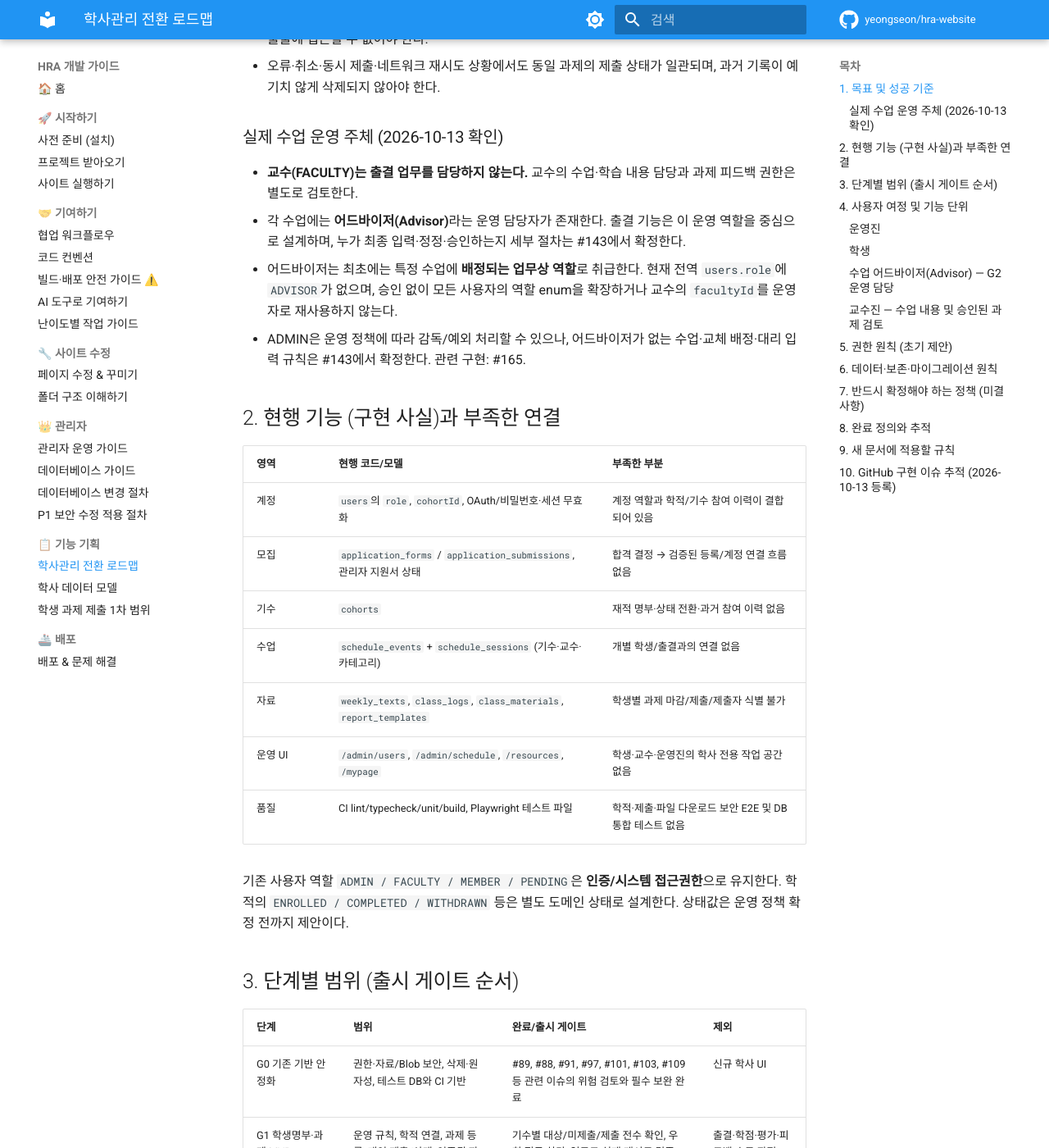
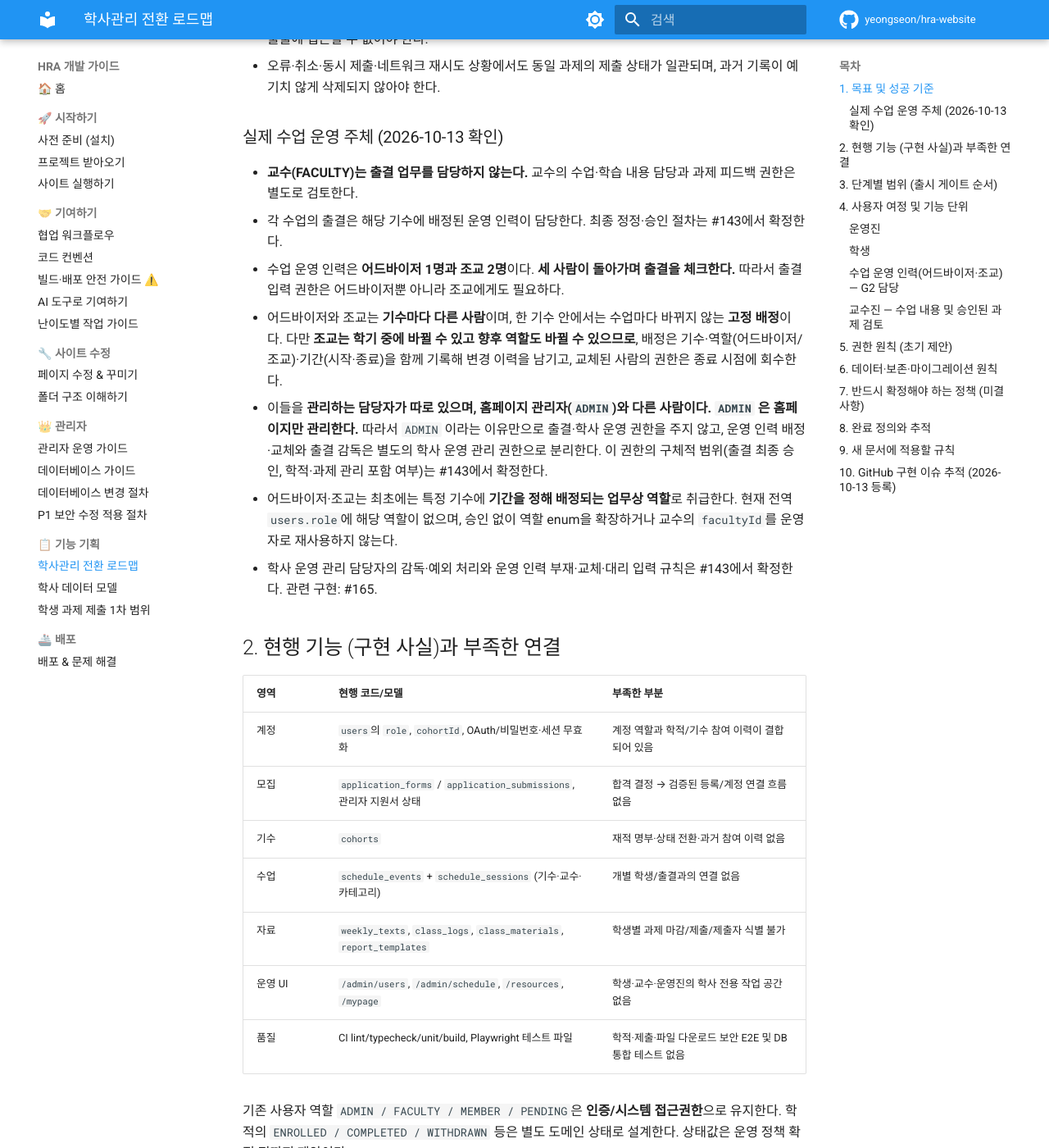
Before and after one commit to yeongseon/hra-website, an MkDocs documentation site: the page built from docs/ACADEMIC-MANAGEMENT-ROADMAP.md, in a window 1280 px wide and 1400 px high, scrolled down 575 px. Shown: the whole window at 82% size. Built offline with MkDocs 1.6.1 and Material for MkDocs 9.7.7, drawn with Linux system fonts in a browser that asks for light colours; comment, search, counter and statistics services are not loaded; some of the changed text lies outside the part shown.

Commit message:
docs: 출결 운영 인력 구성·배정 단위·관리 주체 확인 사실 반영 (#167)
* docs: 수업 운영 인력 구성(어드바이저 1명·조교 2명·관리 담당자) 반영

운영자가 확인해 준 사실을 학사관리 설계 문서와 AGENTS.md 에 기록한다.
조교의 출결 권한과 관리 담당자의 시스템상 역할은 미정으로 남기고 #143 에서 확정한다.

Co-Authored-By: Claude Opus 5.5 <noreply@anthropic.com>

* docs: 출결 운영 인력의 권한·배정 단위·관리 주체 확인 사실 반영

- 어드바이저 1명과 조교 2명이 돌아가며 출결을 체크한다
- 인력은 기수마다 다르고 기수 안에서는 고정이나 조교는 학기 중 변동 가능
- 이들을 관리하는 담당자는 홈페이지 관리자(ADMIN)와 다른 사람이다

Co-Authored-By: Claude Opus 5.5 <noreply@anthropic.com>

* docs: 학사 운영 인력의 기수별 배정과 권한 정합성 수정

---------

Co-authored-by: Claude Opus 5.5 <noreply@anthropic.com>

```diff
--- a/docs/ACADEMIC-MANAGEMENT-ROADMAP.md
+++ b/docs/ACADEMIC-MANAGEMENT-ROADMAP.md
@@ -15,9 +15,12 @@
 ### 실제 수업 운영 주체 (2026-10-13 확인)
 
 - **교수(FACULTY)는 출결 업무를 담당하지 않는다.** 교수의 수업·학습 내용 담당과 과제 피드백 권한은 별도로 검토한다.
-- 각 수업에는 **어드바이저(Advisor)**라는 운영 담당자가 존재한다. 출결 기능은 이 운영 역할을 중심으로 설계하며, 누가 최종 입력·정정·승인하는지 세부 절차는 #143에서 확정한다.
-- 어드바이저는 최초에는 특정 수업에 **배정되는 업무상 역할**로 취급한다. 현재 전역 `users.role`에 `ADVISOR`가 없으며, 승인 없이 모든 사용자의 역할 enum을 확장하거나 교수의 `facultyId`를 운영자로 재사용하지 않는다.
-- ADMIN은 운영 정책에 따라 감독/예외 처리할 수 있으나, 어드바이저가 없는 수업·교체 배정·대리 입력 규칙은 #143에서 확정한다. 관련 구현: #165.
+- 각 수업의 출결은 해당 기수에 배정된 운영 인력이 담당한다. 최종 정정·승인 절차는 #143에서 확정한다.
+- 수업 운영 인력은 **어드바이저 1명과 조교 2명**이다. **세 사람이 돌아가며 출결을 체크한다.** 따라서 출결 입력 권한은 어드바이저뿐 아니라 조교에게도 필요하다.
+- 어드바이저와 조교는 **기수마다 다른 사람**이며, 한 기수 안에서는 수업마다 바뀌지 않는 **고정 배정**이다. 다만 **조교는 학기 중에 바뀔 수 있고 향후 역할도 바뀔 수 있으므로**, 배정은 기수·역할(어드바이저/조교)·기간(시작·종료)을 함께 기록해 변경 이력을 남기고, 교체된 사람의 권한은 종료 시점에 회수한다.
+- 이들을 **관리하는 담당자가 따로 있으며, 홈페이지 관리자(`ADMIN`)와 다른 사람이다. `ADMIN` 은 홈페이지만 관리한다.** 따라서 `ADMIN` 이라는 이유만으로 출결·학사 운영 권한을 주지 않고, 운영 인력 배정·교체와 출결 감독은 별도의 학사 운영 관리 권한으로 분리한다. 이 권한의 구체적 범위(출결 최종 승인, 학적·과제 관리 포함 여부)는 #143에서 확정한다.
+- 어드바이저·조교는 최초에는 특정 기수에 **기간을 정해 배정되는 업무상 역할**로 취급한다. 현재 전역 `users.role`에 해당 역할이 없으며, 승인 없이 역할 enum을 확장하거나 교수의 `facultyId`를 운영자로 재사용하지 않는다.
+- 학사 운영 관리 담당자의 감독·예외 처리와 운영 인력 부재·교체·대리 입력 규칙은 #143에서 확정한다. 관련 구현: #165.
 
 ## 2. 현행 기능 (구현 사실)과 부족한 연결
 
@@ -39,7 +42,7 @@
 | --- | --- | --- | --- |
 | G0 기존 기반 안정화 | 권한·자료/Blob 보안, 삭제·원자성, 테스트 DB와 CI 기반 | #89, #88, #91, #97, #101, #103, #109 등 관련 이슈의 위험 검토와 필수 보완 완료 | 신규 학사 UI |
 | G1 학생명부·과제 MVP | 운영 규칙, 학적 연결, 과제 등록, 개인 제출/상태, 인증된 파일, 학생·관리자 UI | 기수별 대상/미제출/제출 전수 확인, 우회 접근 차단, 업로드 실패·재시도 검증 | 출결·학점·평가·피드백·수료 판정 |
-| G2 출결·어드바이저 운영 | 기존 수업별 어드바이저 배정, 출결 입력·정정 이력, 학생 본인 조회 | 배정된 Advisor/승인된 ADMIN만 출결 처리, FACULTY 출결 불가, 미입력·결석 분리와 역할·수업별 접근 테스트 | 점수·자동 수료·교수 출결 업무 |
+| G2 출결·운영 인력 | 기수별 어드바이저·조교 기간 배정, 출결 입력·정정 이력, 학생 본인 조회 | 유효하게 배정된 운영 인력만 출결 입력, FACULTY/ADMIN 역할만으로 출결 불가, 미입력·결석 분리와 역할·기수별 접근 테스트 | 점수·자동 수료·교수 출결 업무 |
 | G3 평가·수료 | 운영진 승인 후 과제 피드백·수료 요건·수료 확정 | 과거 이력 보존, 변경 감사, 예외 승인·취소 테스트 | GPA·복잡한 학과·학점제 |
 | G4 선택적 운영 고도화 | 알림·통계·상담 등 검증된 반복 업무 | 명확한 수요·개인정보 영향 분석·운영 책임자 확보 | 필요 미확인 기능 |
 
@@ -62,11 +65,11 @@
 3. 허용된 형식의 파일을 안전하게 업로드하고 최종 제출을 확정한다. 업로드는 제출 완료와 동의어가 아니다.
 4. 본인의 제출물과 시각만 확인한다. 타인의 제출물 URL/ID 추측·직접 호출이 실패해야 한다.
 
-### 수업 어드바이저(Advisor) — G2 운영 담당
+### 수업 운영 인력(어드바이저·조교) — G2 담당
 
-- 기존 `schedule_events`의 **수업일별** 어드바이저 배정을 관리하며 수업 현장 운영과 출결 기록 흐름을 담당한다. 배정 단위·인원·최종 정정 승인 범위는 #143에서 결정한다.
-- 로그인 계정과 유효한 해당 수업 배정(`schedule_advisor_assignments` 등 제안)을 함께 검증해야 출결 기록/정정에 접근할 수 있다. 단지 MEMBER나 FACULTY라는 이유로 출결 권한을 주지 않는다.
-- 자신이 배정되지 않은 다른 수업·기수의 출결과 학적 정보는 열람하지 않는다. 본인 배정 해제 이후 즉시 권한을 상실해야 한다.
+- 기수별·역할별 기간 배정으로 어드바이저 1명과 조교 2명의 출결 입력을 관리한다. 정정·최종 승인 범위는 #143에서 결정한다.
+- 로그인 계정과 해당 수업일의 기수에 유효한 운영 인력 배정을 함께 검증해야 출결 입력에 접근할 수 있다. 단지 MEMBER·FACULTY·ADMIN이라는 이유로 출결 권한을 주지 않는다.
+- 다른 기수의 출결과 학적 정보는 열람하지 않는다. 본인 배정 종료 이후 즉시 권한을 상실해야 한다.
 
 ### 교수진 — 수업 내용 및 승인된 과제 검토
 
@@ -77,19 +80,21 @@
 
 ## 5. 권한 원칙 (초기 제안)
 
-| 리소스·행위 | ADMIN | 배정된 Advisor* | FACULTY(교수) | MEMBER(학생) | PENDING/익명 |
+| 리소스·행위 | 학사 운영 담당자* | 배정된 어드바이저·조교* | FACULTY(교수) | MEMBER(학생) | PENDING/익명 |
 | --- | --- | --- | --- | --- | --- |
-| 학적 명부 등록/정정 | 허용 | 불허 (담당 수업의 출결 대상 최소 명단 조회는 G2) | 불허 | 자기 학적 조회만 | 거부 |
-| 과제 생성·공개·마감 설정 | 허용 | 운영 배정만으로 불허 | 초기 미허용 | 거부 | 거부 |
-| 공개된 자기 기수 과제 조회 | 허용 | 운영 배정만으로 불허 | 담당 과제 승인 시 | 유효한 자기 학적 과제만 | 거부 |
-| 학생 과제 파일 업로드·제출 | 운영 예외 정책 시 | 운영 배정만으로 불허 | 교수 역할만으로 불허 | 본인 학적과 대상 과제만 | 거부 |
-| 개인 제출 내역·파일 열람 | 업무상 최소 범위 | 기본 불허 | 담당 과제 승인 이후 | 본인만 | 거부 |
-| 과제 제출 현황(미제출 포함) | 허용 | 기본 불허 | 담당 과제 승인 이후 | 자기 내역만 | 거부 |
-| **출결 대상 명단·출결 열람** | 감독 정책에 따름 | **배정된 수업만** | **출결 담당 아님, 기본 불허** | 자기 출결만 | 거부 |
-| **출결 입력·정정** | 운영 감독·예외 권한은 #143에서 확정 | **배정된 수업만, 정정/승인은 #143에 따름** | **불허** | 학생 역할만으로 불허 | 거부 |
-| 수료 기록 확정·정정 | G3 정책에 따름 | 기본 불허 | 기본 불허 | 불허 | 거부 |
+| 학적 명부 등록/정정 | #140 결정 필요 | 불허 (출결 대상 최소 명단 조회는 G2) | 불허 | 자기 학적 조회만 | 거부 |
+| 과제 생성·공개·마감 설정 | #140·#141 결정 필요 | 운영 배정만으로 불허 | 초기 미허용 | 거부 | 거부 |
+| 공개된 자기 기수 과제 조회 | #140·#141 결정 필요 | 운영 배정만으로 불허 | 담당 과제 승인 시 | 유효한 자기 학적 과제만 | 거부 |
+| 학생 과제 파일 업로드·제출 | #140·#141 결정 필요 | 운영 배정만으로 불허 | 교수 역할만으로 불허 | 본인 학적과 대상 과제만 | 거부 |
+| 개인 제출 내역·파일 열람 | #140·#141 결정 필요 | 기본 불허 | 담당 과제 승인 이후 | 본인만 | 거부 |
+| 과제 제출 현황(미제출 포함) | #140·#141 결정 필요 | 기본 불허 | 담당 과제 승인 이후 | 자기 내역만 | 거부 |
+| **출결 대상 명단·출결 열람** | #143에서 감독 범위 결정 | **배정된 기수만** | **출결 담당 아님, 기본 불허** | 자기 출결만 | 거부 |
+| **출결 입력·정정** | #143에서 예외·정정 권한 결정 | **배정된 기수의 입력 허용, 정정·승인은 #143 결정** | **불허** | 학생 역할만으로 불허 | 거부 |
+| 수료 기록 확정·정정 | #142·#143 및 G3 정책 필요 | 기본 불허 | 기본 불허 | 불허 | 거부 |
 
-*Advisor는 별도 수업 배정으로 검증하는 **업무상 역할**이며, 현행 `users.role` ENUM 값이 아니다. 계정의 다른 역할과 중복될 수 있는지 등은 #143에서 결정하되, 교수라는 이유만으로 출결 권한이 생기지 않는다.
+*학사 운영 담당자와 기수별 어드바이저·조교의 시스템 권한은 아직 구현되지 않았다. 업무상 배정만으로 계정 역할이 추가되는 것은 아니다. 홈페이지 `ADMIN`·교수 `FACULTY` 역할만으로 학사 운영·출결 권한을 부여하지 않는다.
+
+> **정책 미정:** 학적·과제(G1)의 관리 주체와 학사 운영 담당자의 구체적 권한은 #140·#143에서 확정한다. 위 표는 아직 구현되지 않은 학사관리 기능의 설계안이며, 현행 홈페이지 `ADMIN` 권한을 확장하지 않는다.
 
 서버 액션·메타데이터·파일 다운로드 API·관리자 조회에 동일 정책을 적용한다. 화면 숨김이나 Next Proxy 단독으로 인가를 대신하지 않는다. 개별 기수 간 공동 자료 열람 범위는 기존 #100에서 정책 결정하며, 개인 과제 파일 보호와 혼동하지 않는다.
 
@@ -117,7 +122,7 @@
 | D6 | 교수진 제출물 검토 | G1은 관리자만, G2에서 담당 교수 | 교수 매핑·권한 |
 | D7 | 학적 상태/탈퇴·수료 | G1에선 학적 식별/등록만, 종료·수료는 G3 | 보존·학생명부 집계 |
 | D8 | 보존·파기/열람 목적 | HRA 운영진 정책 및 관련 법 검토 필요 | 개인정보·백업·감사 |
-| D9 | 수업 어드바이저의 출결 운영 절차 | **교수 출결 미담당·수업별 Advisor 존재는 확인**. 배정 인원·입력·정정·승인 및 ADMIN 예외 처리 절차는 #143에서 확정 | #165 수업별 업무 권한·#159 출결·#160 화면 |
+| D9 | 수업 운영 인력의 출결 운영 절차 | **확인: 교수 출결 미담당 / 어드바이저 1명·조교 2명이 돌아가며 출결 체크 / 기수마다 다른 인력, 기수 내 고정 배정이나 조교는 학기 중 변동 가능·향후 역할 변경 가능 / 이들을 관리하는 담당자는 홈페이지 `ADMIN` 과 다른 사람.** 정정·최종 승인 절차와 학사 운영 관리 권한의 범위는 #143에서 확정 | #165 운영 인력 배정·권한·#159 출결·#160 화면 |
 
 이 결정은 코드가 아니라 GitHub `question` 이슈로 확인하며, 미정 조건을 이미 승인된 요구사항으로 구현하지 않는다.
 
@@ -128,7 +133,7 @@
 - 격리된 테스트 DB·테스트 Blob만 사용하고 실제 학생 자료와 실제 URL을 테스트/이슈에 올리지 않는다.
 - CI는 lint/typecheck/unit/build를 유지하고 G1 핵심 흐름에 대해 통합·E2E 게이트를 추가한다.
 - 과제 제출 E2E는 **기수 A 학생, 기수 B 학생, 승인 대기, 교수진, 관리자**, 업로드 실패, 중복 제출, 마감 경계, 비공개 파일 다운로드를 포함한다.
-- G2 출결 E2E에는 **배정된 Advisor / 미배정 Advisor / 다른 수업 Advisor / FACULTY / 학생 / ADMIN / PENDING**을 포함한다. `FACULTY` 단독 출결 등록·정정 성공을 허용하지 않는다.
+- G2 출결 E2E에는 **해당 기수에 배정된 어드바이저·조교 / 배정이 종료된 인력 / 다른 기수 배정자 / FACULTY / 학생 / ADMIN / PENDING**을 포함한다. `FACULTY`·`ADMIN` 역할만으로 출결 입력을 허용하지 않는다.
 - 운영진에게 보여 줄 상태 지표(기수별 전체 대상/제출/미제출/장애)를 명확히 정의한다.
 
 기존 이슈(중복 생성하지 않음): #88, #89, #91, #93, #95, #97, #100, #101, #102, #103, #104, #109, #110, #121, #123, #125.
@@ -150,7 +155,7 @@
 | G1-B 과제 모델 | #140·#141 | [#147](https://github.com/yeongseon/hra-website/issues/147) 과제·대상, [#148](https://github.com/yeongseon/hra-website/issues/148) 제출·파일·업로드 의도 |
 | G1-C 서버·보안 | #147·#148·#101 | [#149](https://github.com/yeongseon/hra-website/issues/149) 관리자 액션, [#150](https://github.com/yeongseon/hra-website/issues/150) 학생 조회, [#151](https://github.com/yeongseon/hra-website/issues/151) 업로드, [#152](https://github.com/yeongseon/hra-website/issues/152) 제출 확정, [#153](https://github.com/yeongseon/hra-website/issues/153) 파일 API |
 | G1-D 화면·QA | #149~#153 | [#154](https://github.com/yeongseon/hra-website/issues/154) 학생 UI, [#155](https://github.com/yeongseon/hra-website/issues/155) 관리자 과제 UI, [#156](https://github.com/yeongseon/hra-website/issues/156) 제출 현황, [#157](https://github.com/yeongseon/hra-website/issues/157) 감사·관측, [#158](https://github.com/yeongseon/hra-website/issues/158) 통합/E2E·CI |
-| G2 출결·Advisor 운영 | [#143](https://github.com/yeongseon/hra-website/issues/143) 운영·출결 정책 | [#165](https://github.com/yeongseon/hra-website/issues/165) 수업별 Advisor 배정/권한, [#159](https://github.com/yeongseon/hra-website/issues/159) 출결 모델, [#160](https://github.com/yeongseon/hra-website/issues/160) Advisor·운영진 화면. [#161](https://github.com/yeongseon/hra-website/issues/161)은 교수의 수업/과제 검토 권한만 다룸 |
+| G2 출결·운영 인력 | [#143](https://github.com/yeongseon/hra-website/issues/143) 운영·출결 정책 | [#165](https://github.com/yeongseon/hra-website/issues/165) 기수별 어드바이저·조교 배정/권한, [#159](https://github.com/yeongseon/hra-website/issues/159) 출결 모델, [#160](https://github.com/yeongseon/hra-website/issues/160) 운영 인력·학사 운영진 화면. [#161](https://github.com/yeongseon/hra-website/issues/161)은 교수의 수업/과제 검토 권한만 다룸 |
 | G3 평가·수료 | #143·#142 | [#162](https://github.com/yeongseon/hra-website/issues/162) 피드백, [#163](https://github.com/yeongseon/hra-website/issues/163) 수료 확정 |
 
 - **G0는 신규 중복 이슈를 생성하지 않았다.** 기존 #88·#89·#91·#97·#101·#102·#103·#109·#125 등의 최신 구현/테스트와 이슈 완료 상태를 검증한다.
```
Also changed, not shown: AGENTS.md (+4 -2 lines), docs/ACADEMIC-DATA-MODEL.md (+7 -8 lines).
